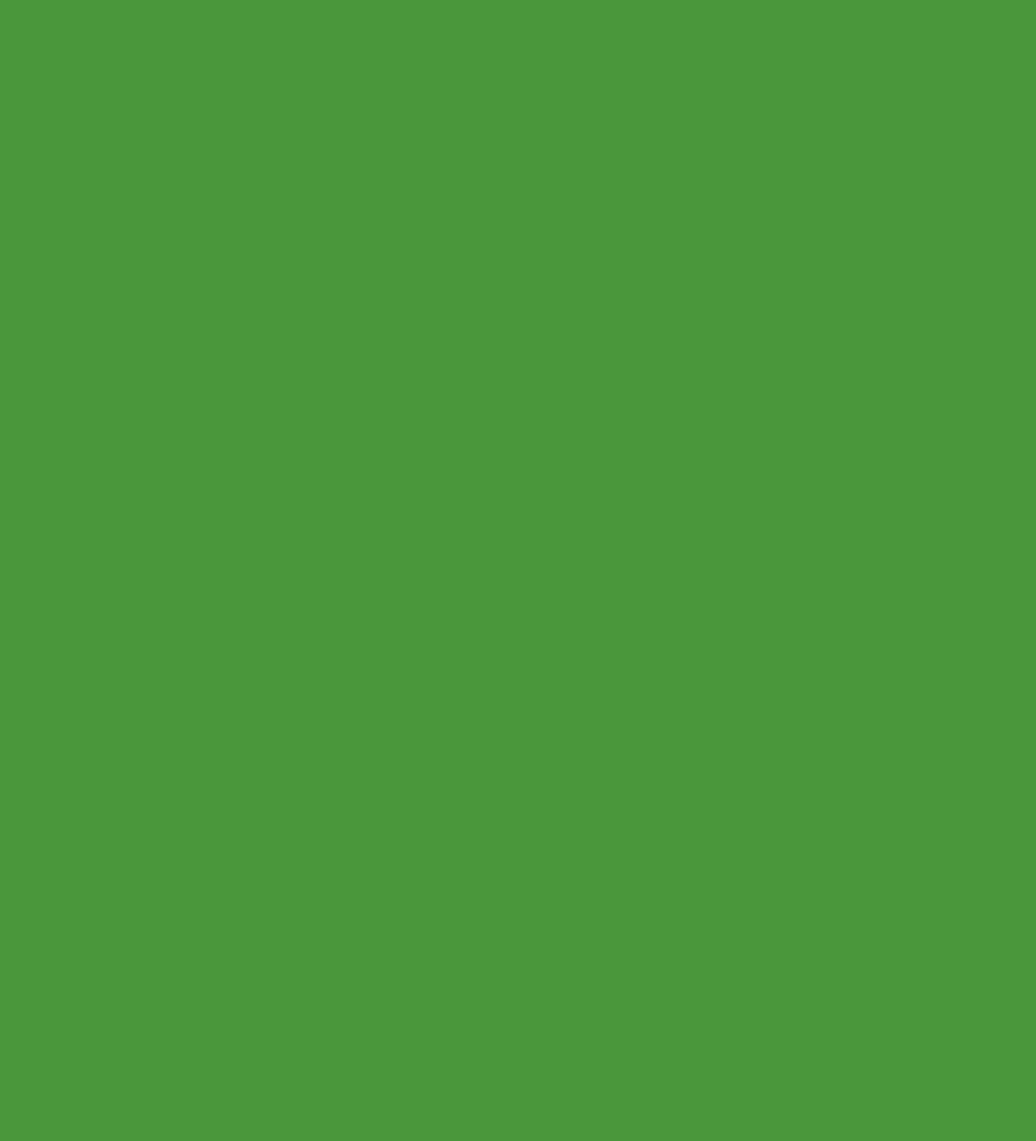
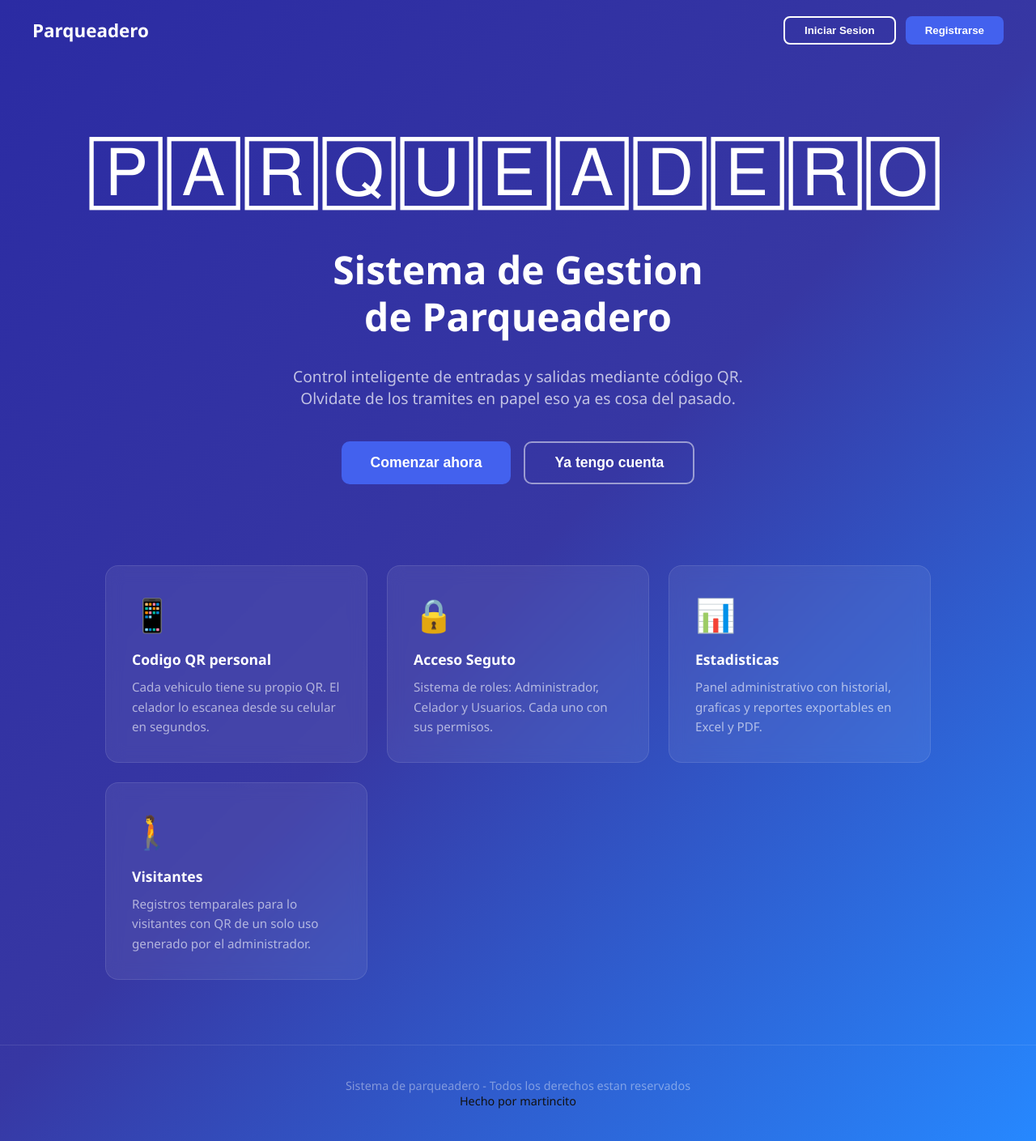
Before and after one commit to martin15006/parqueadero, a React (Vite) app in the folder parqueadero-frontend/: page /landing in a window 1280 px wide. Before the commit this address had no page. Shown: the whole page at 81% size. Before the commit the page ends 800 px from the top, so only its background shows below. Built offline with nearby package versions, Linux system fonts and the light colour scheme.

Commit message:
se le implemento una interfas previa para los usuarios, se mejoraron y se cambiaron diseños

```diff
--- a/parqueadero-frontend/src/App.jsx
+++ b/parqueadero-frontend/src/App.jsx
@@ -8,6 +8,7 @@ import Perfil from "./pages/perfil";
 import PerfilUsuario from "./pages/PerfilUsuario";
 import MiHistorial from "./pages/MiHistorial";
 import Visitantes from "./pages/Visitantes";
+import Landing from "./pages/Landing";
 
 // protejer las rutas privadas
 function RutaProtegida({ children, roles }) {
@@ -25,18 +26,17 @@ export default function App() {
     <BrowserRouter>
       <Routes>
         <Route path="/login" element={<Login />} />
-        <Route path="/" element={<Navigate to="/login" />} />
-
+        <Route path="/landing" element={<Landing />} />
         <Route path="/admin" element={<RutaProtegida roles={['admin']}><Admin /></RutaProtegida>} />
 
         <Route path="/register" element={<Register />} />
         <Route path="/dashboard" element={<Dashboard />} />
         <Route path="/celador" element={<RutaProtegida roles={['admin', 'celador']}><Celador /></RutaProtegida>} />
 
-        <Route path="/perfil" element={<RutaProtegida roles={['admin', 'celador','user']}><Perfil /></RutaProtegida>} />
+        <Route path="/perfil" element={<RutaProtegida roles={['admin', 'celador', 'user']}><Perfil /></RutaProtegida>} />
 
         <Route path="/usuarios/:id/perfil" element={<RutaProtegida roles={['admin']}><PerfilUsuario /></RutaProtegida>} />
-        <Route path="/mi-historial" element={<RutaProtegida roles= {['admin', 'celador','user']}><MiHistorial /></RutaProtegida>} />
+        <Route path="/mi-historial" element={<RutaProtegida roles={['admin', 'celador', 'user']}><MiHistorial /></RutaProtegida>} />
 
         <Route path="/visitantes" element={<RutaProtegida roles={['admin']}><Visitantes /></RutaProtegida>} />
       </Routes>
--- a/parqueadero-frontend/src/components/Navbar.jsx
+++ b/parqueadero-frontend/src/components/Navbar.jsx
@@ -7,7 +7,7 @@ export default function Navbar() {
     const logout = () => {
         localStorage.removeItem('token');
         localStorage.removeItem('usuario');
-        navigate('/login');
+        navigate('/landing');
     };
     return (
         <nav className='navbar'>
--- a/parqueadero-frontend/src/index.css
+++ b/parqueadero-frontend/src/index.css
@@ -6,7 +6,7 @@
 
 body {
   font-family: 'Segoe UI', sans-serif;
-  background: #4a973b;
+  background: #4086ab;
   color: #333;
   min-height: 100vh;}
 
@@ -83,14 +83,14 @@ body {
 }
 
 .btn-primary {
-  background: #4a973b;
+  background: #2b2ba3;
   color: white;
   width: 100%;
   padding: 12px;
 }
 
 .btn-success {
-  background: #2ecc71;
+  background: #3998d3;
   color: white;
 }
 
@@ -113,7 +113,7 @@ body {
 
 /* Navbar */
 .navbar {
-  background: #316e24;
+  background: #2b2ba3;
   color: white;
   padding: 14px 32px;
   display: flex;
@@ -129,7 +129,9 @@ body {
 }
 
 .navbar a:hover {
-  color: #3a742e;
+  color: white;
+  transition: 0.3s;
+  font-size: 20px;
 }
 
 .navbar-usuario {
@@ -170,7 +172,7 @@ body {
 }
 
 .tabla th {
-  background: #4a973b;
+  background: #2b2ba3;
   color: white;
   padding: 12px 16px;
   text-align: center;
@@ -205,9 +207,9 @@ body {
 }
 
 .alerta-exito {
-  background: #eafaf1;
-  color: #1e8449;
-  border: 1px solid #a9dfbf;
+  background: #3998d3;
+  color: #111;
+  border: 1px solid #0095ff;
 }
 
 
@@ -219,7 +221,7 @@ body {
 }
 
 .alerta-exito:hover {
-  background: #1e8449;
+  background: #2b00ff;
   color: #eafaf1;
   border: 1px solid #a9dfbf;
 }
--- a/parqueadero-frontend/src/pages/Celador.jsx
+++ b/parqueadero-frontend/src/pages/Celador.jsx
@@ -161,7 +161,7 @@ export default function Celador() {
                                     Visitante Temporal
                                 </span>
                             ) : (
-                                <span style={{ background: '#2ecc71', color: 'white', padding: '6px 16px', borderRadius: '20px', fontWeight: 'bold' }}>
+                                <span style={{ background: '#2b00ff', color: 'white', padding: '6px 16px', borderRadius: '20px', fontWeight: 'bold' }}>
                                     Usuario Registrado
                                 </span>
                             )}
@@ -191,7 +191,7 @@ export default function Celador() {
                             </div>
                             {/* datos del vehiculo  */}
                             <div>
-                                <h4 style={{ marginBottom: '12px', color: '#4a973b' }}>Vehiculo</h4>
+                                <h4 style={{ marginBottom: '12px', color: '#4488e1' }}>Vehiculo</h4>
                                 <table className="tabla">
                                     <tbody>
                                         <tr><td><strong>Placa</strong></td><td>{vehiculo.placa || '-'}</td></tr>
--- /dev/null
+++ b/parqueadero-frontend/src/pages/Landing.jsx
@@ -0,0 +1,73 @@
+import { useNavigate } from "react-router-dom";
+
+export default function Landing() {
+    const navigate = useNavigate();
+
+    return (
+            <div style={{ minHeight: '100vh', background: 'linear-gradient(135deg, #2b2ba3 0%, #3737a3 50%, #2688ff 100%)' }}>
+                {/* Navbar simple  */}
+                <nav style={{ display: 'flex', justifyContent: 'space-between', alignItems: 'center', padding: '20px 40px' }}>
+                    <span style={{ color: 'white', fontWeight: 'bold', fontSize: '1.4rem' }}>
+                        Parqueadero
+                    </span>
+                    <div style={{ display: 'flex', gap: '12px' }}>
+                        <button onClick={() => navigate('/login')}
+                            style={{ padding: '8px 24px', borderRadius: '8px', border: '2px solid white', background: 'transparent', color: 'white', cursor: 'pointer', fontWeight: '600' }}>
+                            Iniciar Sesion
+                        </button>
+                        <button onClick={() => navigate('/register')}
+                            style={{ padding: '8px 24px', borderRadius: '8px', border: 'none', background: '#4361ee', color: 'white', cursor: 'pointer', fontWeight: '600' }}>
+                            Registrarse
+                        </button>
+                    </div>
+                </nav>
+
+                <div style={{ textAlign: 'center', padding: '80px 40px 60px' }}>
+                    <div style={{ fontSize: '5rem', marginBottom: '24px', color:'white', letterSpacing:'8px' }}>🄿🄰🅁🅀🅄🄴🄰🄳🄴🅁🄾</div>
+                    <h1 style={{ color: 'white', fontSize: '3rem', fontWeight: 'bold', marginBottom: '16px', lineHeight: 1.2, padding:'1rem' }}>
+                        Sistema de Gestion <br /> de Parqueadero
+                    </h1>
+                    <p style={{ color: 'rgba(255,255,255,0.7)', fontSize: '1.2rem', marginBottom: '40px', maxWidth: '600px', margin: '0 auto 40px' }}>
+                        Control inteligente de entradas y salidas mediante código QR. Olvidate de los tramites en papel eso ya es cosa del pasado.
+                    </p>
+                    <div style={{ display: 'flex', gap: '16px', justifyContent: 'center', flexWrap: 'wrap' }}>
+                        <button onClick={() => navigate('/register')}
+                            style={{ padding: '14px 36px', borderRadius: '10px', border: 'none', background: '#4361ee', color: 'white', cursor: 'pointer', fontWeight: '700', fontSize: '1.1rem' }}>
+                            Comenzar ahora
+                        </button>
+                        <button onClick={() => navigate('/login')}
+                            style={{ padding: '14px 36px', borderRadius: '10px', border: '2px solid rgba(255,255,255,0.5)', background: 'transparent', color: 'white', cursor: 'pointer', fontWeight: '700', fontSize: '1.1rem' }}>
+                            Ya tengo cuenta
+                        </button>
+                    </div>
+                </div>
+
+                {/* caracteristicas */}
+
+                <div style={{ display: 'grid', gridTemplateColumns: 'repeat(auto-fit, minmax(250px, 1fr))', gap: '24px', padding: '40px', maxWidth: '1100px', margin: '0 auto' }}>
+                    {[
+                        { icon: '📱', titulo: 'Codigo QR personal', desc: 'Cada vehiculo tiene su propio QR. El celador lo escanea desde su celular en segundos.' },
+                        { icon: '🔒', titulo: 'Acceso Seguto', desc: 'Sistema de roles: Administrador, Celador y Usuarios. Cada uno con sus permisos. ' },
+                        { icon: '📊', titulo: 'Estadisticas', desc: 'Panel administrativo con historial, graficas y reportes exportables en Excel y PDF.' },
+                        { icon: '🚶', titulo: 'Visitantes', desc: 'Registros temparales para lo visitantes con QR de un solo uso generado por el administrador.' },
+                    ].map((item, i) => (
+                        <div key={i} style={{ background: 'rgba(255,255,255,0.07)', borderRadius: '16px', padding: '32px', backdropFilter: 'blur(10px)', border: '1px solid rgba(255,255,255,0.1)' }}>
+                            <div style={{ fontSize: '2.5rem', marginBottom: '16px' }}>{item.icon}</div>
+                            <h3 style={{ color: 'white', marginBottom: '10px', fontSize: '1.1rem' }}>{item.titulo}</h3>
+                            <p style={{ color: 'rgba(255,255,255,0.6)', fontSize: '0.95rem', lineHeight: 1.6 }}>{item.desc}</p>
+                        </div>
+                    ))}
+                </div>
+
+                {/* footer  */}
+                <div style={{ textAlign: 'center', padding: '40px', borderTop: '1px solid rgba(255,255,255,0.1)', marginTop: '40px' }}>
+                    <p style={{ color: 'rgba(255,255,255,0.4)', fontSize: '0.9rem' }}>
+                        Sistema de parqueadero - Todos los derechos estan reservados
+                    </p>
+                    <p style={{ color: '#111', fontSize: '0.9rem' }}>
+                        Hecho por martincito
+                    </p>
+                </div>
+            </div>
+    );
+}
```
